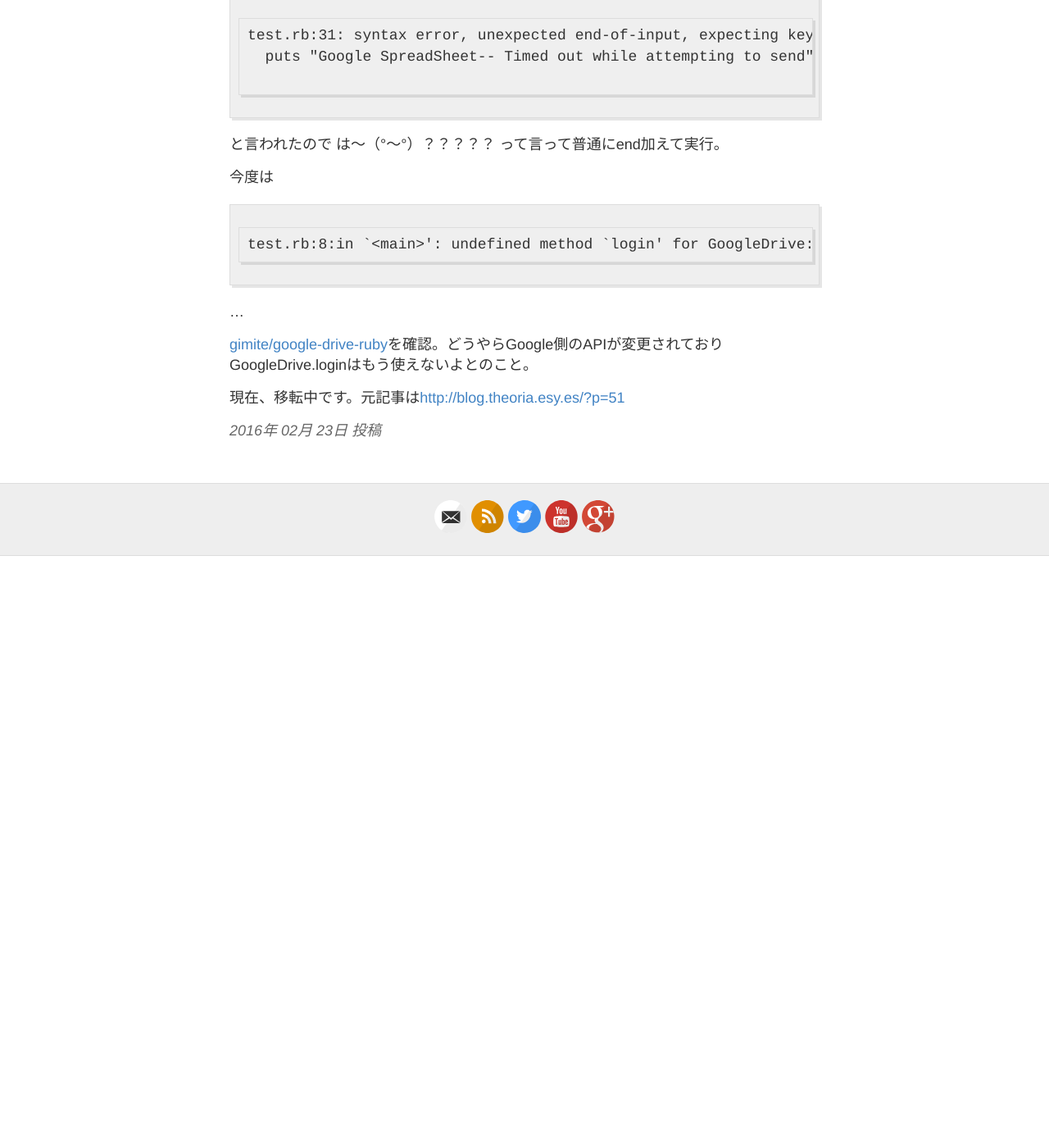
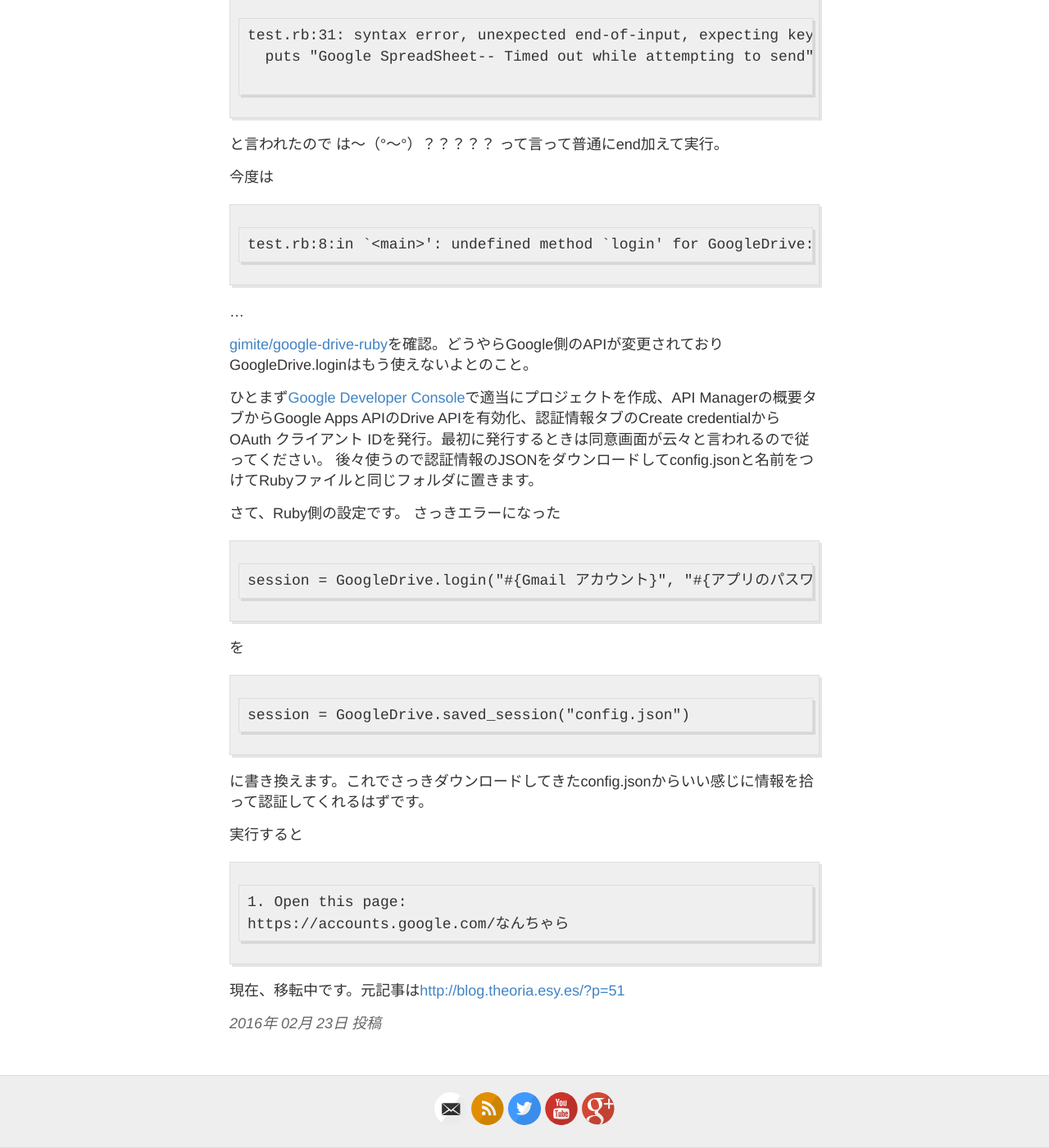
Before and after one commit to theoria24/theoria24.github.io, a Jekyll site: the page built from _posts/2016-2-23-Ruby-GoogleSpredSheet.md, in a window 1280 px wide and 1400 px high, scrolled down 1392 px. Shown: the whole window at 82% size. Built offline with Jekyll 4.4.1, drawn with Linux system fonts in a browser that asks for light colours; nearby versions of some CDN libraries; comment, search, counter and statistics services are not loaded; before the commit the page ends 2070 px from its top, so only the background shows below that.

```diff
--- a/_posts/2016-2-23-Ruby-GoogleSpredSheet.md
+++ b/_posts/2016-2-23-Ruby-GoogleSpredSheet.md
@@ -56,4 +56,23 @@
 
 [gimite/google-drive-ruby](https://github.com/gimite/google-drive-ruby)を確認。どうやらGoogle側のAPIが変更されておりGoogleDrive.loginはもう使えないよとのこと。
 
+ひとまず[Google Developer Console](https://console.developers.google.com/)で適当にプロジェクトを作成、API Managerの概要タブからGoogle Apps APIのDrive APIを有効化、認証情報タブのCreate credentialからOAuth クライアント IDを発行。最初に発行するときは同意画面が云々と言われるので従ってください。
+後々使うので認証情報のJSONをダウンロードしてconfig.jsonと名前をつけてRubyファイルと同じフォルダに置きます。
+
+さて、Ruby側の設定です。
+さっきエラーになった
+
+    session = GoogleDrive.login("#{Gmail アカウント}", "#{アプリのパスワード}")
+
+を
+
+    session = GoogleDrive.saved_session("config.json")
+
+に書き換えます。これでさっきダウンロードしてきたconfig.jsonからいい感じに情報を拾って認証してくれるはずです。
+
+実行すると
+
+    1. Open this page:
+    https://accounts.google.com/なんちゃら
+
 現在、移転中です。元記事は[http://blog.theoria.esy.es/?p=51](http://blog.theoria.esy.es/?p=51)
```
Also changed, not shown: _posts/2015-4-25-OneDrive-Ubuntu.md (+22 -54 lines), images/Ruby-GoogleSpredSheet-1.png (added), 1 other file.
